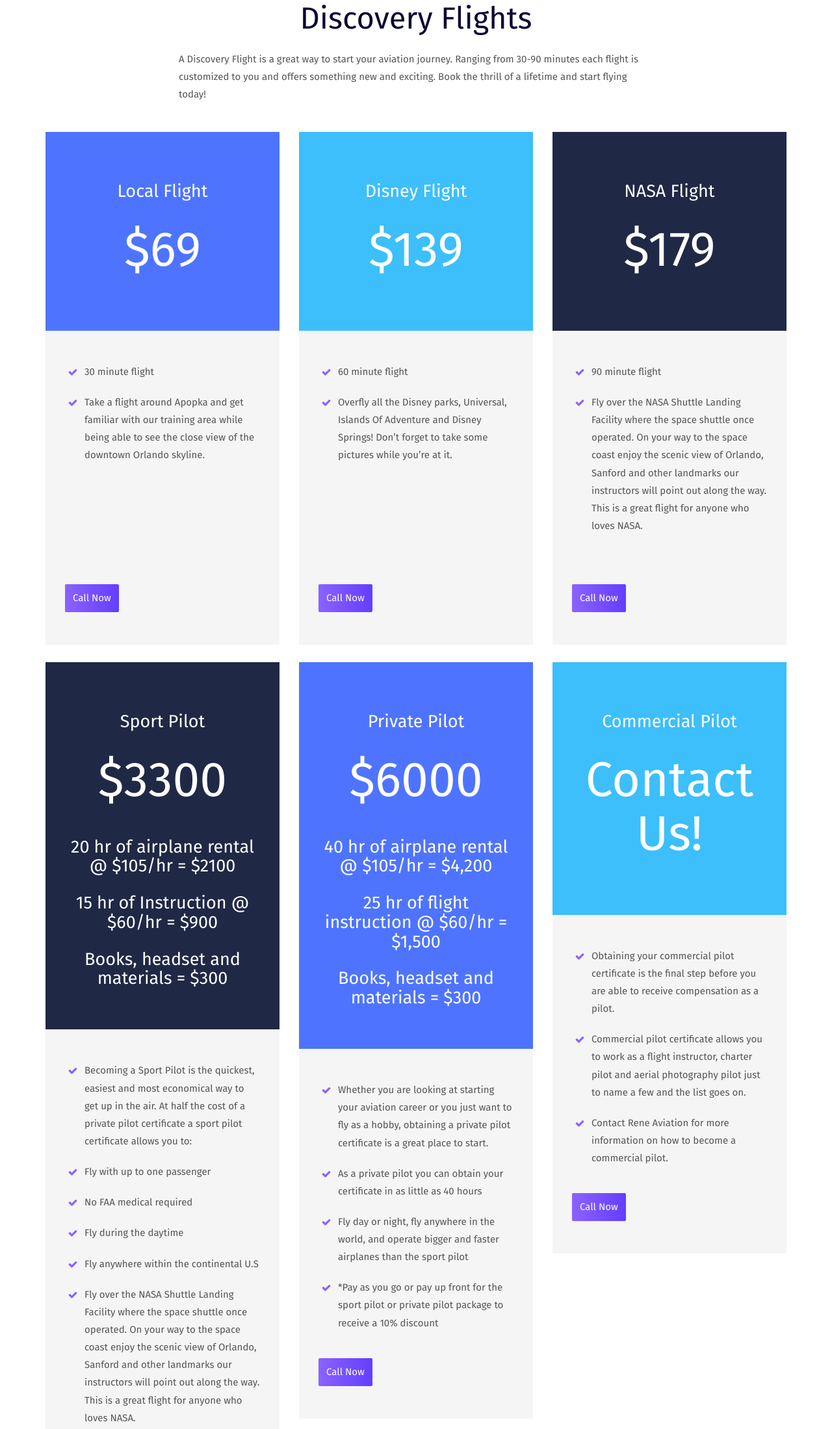
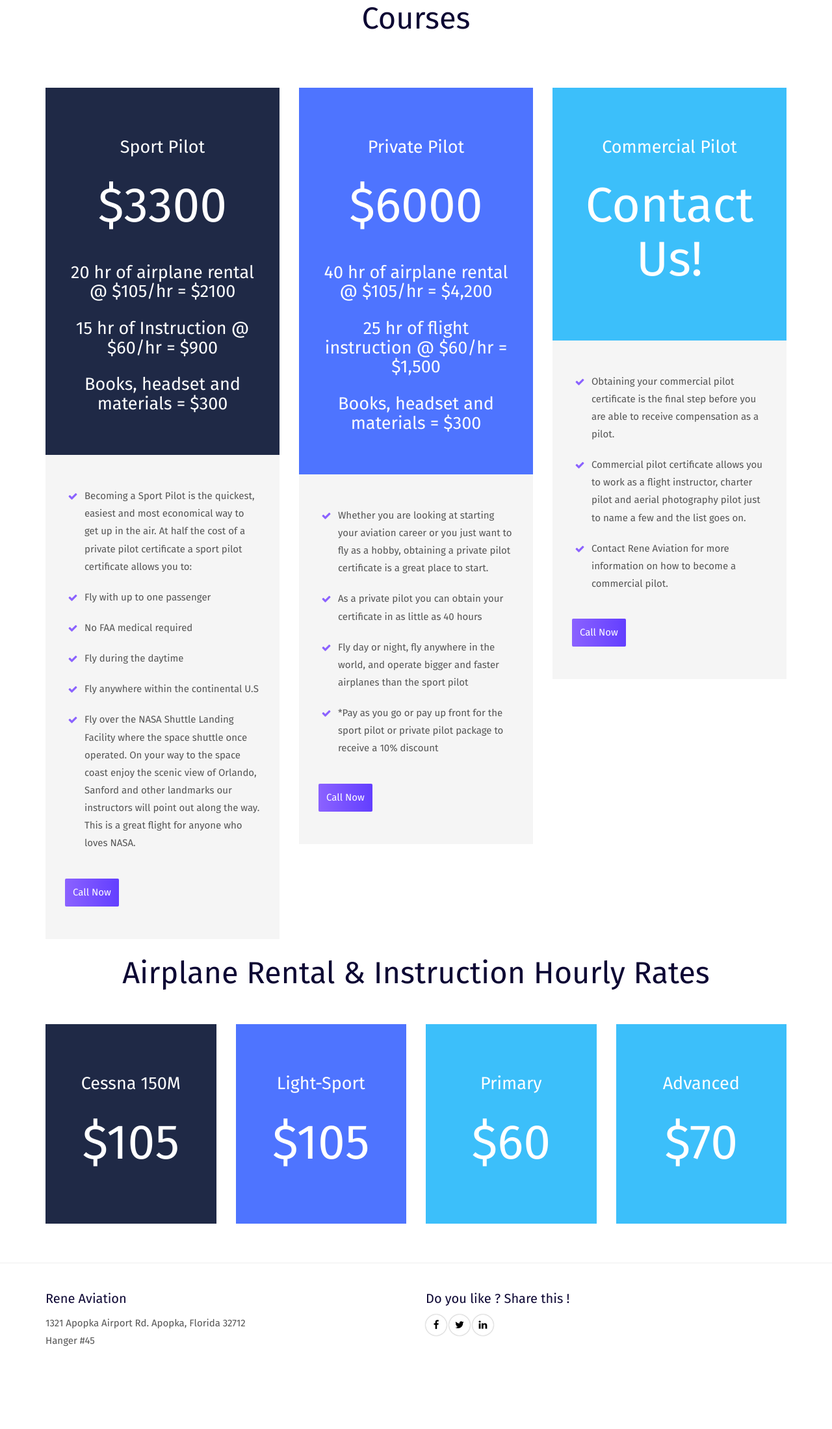
Before and after one commit to bbudron/ReneAviation, a plain HTML site: page courses.html in a window 1280 px wide. Shown: the part 164-2363 px from the top of the page at 65% size. After the commit the page ends 2284 px from the top, so only its background shows below. Drawn offline with Linux system fonts and the light colour scheme; a web font is replaced by a local one.

Commit message:
mass turn

```diff
--- a/courses.html
+++ b/courses.html
@@ -57,55 +57,13 @@
     <div class="row section-container-spacer">
       <div class="col-xs-12">
         <div class="text-center">
-          <h1>Discovery Flights</h1>
+          <h1>Courses</h1>
         </div>
-        <div class="col-md-8 col-md-offset-2">
+        <!-- <div class="col-md-8 col-md-offset-2">
           <p>
             A Discovery Flight is a great way to start your aviation journey. Ranging from 30-90 minutes each flight is customized to you and offers something new and exciting. Book the thrill of a lifetime and start flying today!
           </p>
-        </div>
-      </div>
-    </div>
-
-    <div class="row">
-      <div class="col-md-4">
-        <div class="pricing-card pricing-primary">
-          <h3>Local Flight</h3>
-          <h6 class="price">$69</h6>
-        </div>
-        <div class="pricing-features">
-          <ul class="features">
-            <li>30 minute flight</li>
-            <li>Take a flight around Apopka and get familiar with our training area while being able to see the close view of the downtown Orlando skyline.</li>
-          </ul>
-          <a href="./contactml" class="btn btn-primary" title="">Call Now</a>
-        </div>
-      </div>
-      <div class="col-md-4">
-        <div class="pricing-card pricing-info">
-          <h3>Disney Flight</h3>
-          <h6 class="price">$139</h6>
-        </div>
-      <div class="pricing-features">
-        <ul class="features">
-          <li>60 minute flight</li>
-            <li>Overfly all the Disney parks, Universal, Islands Of Adventure and Disney Springs! Don’t forget to take some pictures while you’re at it.</li>
-        </ul>
-        <a href="./contact.html" class="btn btn-primary" title="">Call Now</a>
-      </div>
-    </div>
-    <div class="col-md-4">
-      <div class="pricing-card pricing-secondary">
-        <h3>NASA Flight</h3>
-        <h6 class="price">$179</h6>
-      </div>
-      <div class="pricing-features">
-        <ul class="features">
-          <li>90 minute flight</li>
-          <li>Fly over the NASA Shuttle Landing Facility where the space shuttle once operated. On your way to the space coast enjoy the scenic view of Orlando, Sanford and other landmarks our instructors will point out along the way. This is a great flight for anyone who loves NASA.</li>
-        </ul>
-        <a href="./contact.html" class="btn btn-primary" title="">Call Now</a>
-      </div>
+        </div> -->
       </div>
     </div>
 
@@ -168,20 +126,40 @@
       </div>
     </div>
 
+    <div class="row section-container-spacer">
+      <div class="col-xs-12">
+        <div class="text-center">
+          <h1>Airplane Rental & Instruction Hourly Rates</h1>
+        </div>
+      </div>
+    </div>
+
     <div class="row">
-      <div class="col-xl-12">
+      <div class="col-md-3">
+        <div class="pricing-card pricing-secondary">
+          <h3>Cessna 150M</h3>
+          <h6 class="price">$105</h6>
+        </div>
+      </div>
+
+      <div class="col-md-3">
         <div class="pricing-card pricing-primary">
-          <h6 class="price">Airplane Rental & Instruction Rates</h6>
-          <h3>Cessna 150M @ $105/hr</h3>
-          <h3>Light-Sport @ $105/hr</h3>
-          <h3>Primary Instruction @ $60/hr</h3>
-          <h3>Advanced Instruction @ $70/hr</h3>
+          <h3>Light-Sport</h3>
+          <h6 class="price">$105</h6>
         </div>
-        <div class="pricing-features">
-          <ul class="features">
-            <li>Have you ever dreamed about flying? At Rene Aviation we can make that a reality!</li>
-          </ul>
-          <a href="./contact.html" class="btn btn-primary" title="">Call Now</a>
+      </div>
+
+      <div class="col-md-3">
+        <div class="pricing-card pricing-info">
+          <h3>Primary</h3>
+          <h6 class="price">$60</h6>
+        </div>
+      </div>
+
+      <div class="col-md-3">
+        <div class="pricing-card pricing-info">
+          <h3>Advanced</h3>
+          <h6 class="price">$70</h6>
         </div>
       </div>
     </div>
```
Also changed, not shown: about.html (+8 -2 lines), contact.html (+8 -2 lines), fleet.html (+10 -0 lines), promotions.html (+57 -3 lines), 2 other files. Lines whose indentation alone changed are shown as unchanged.
